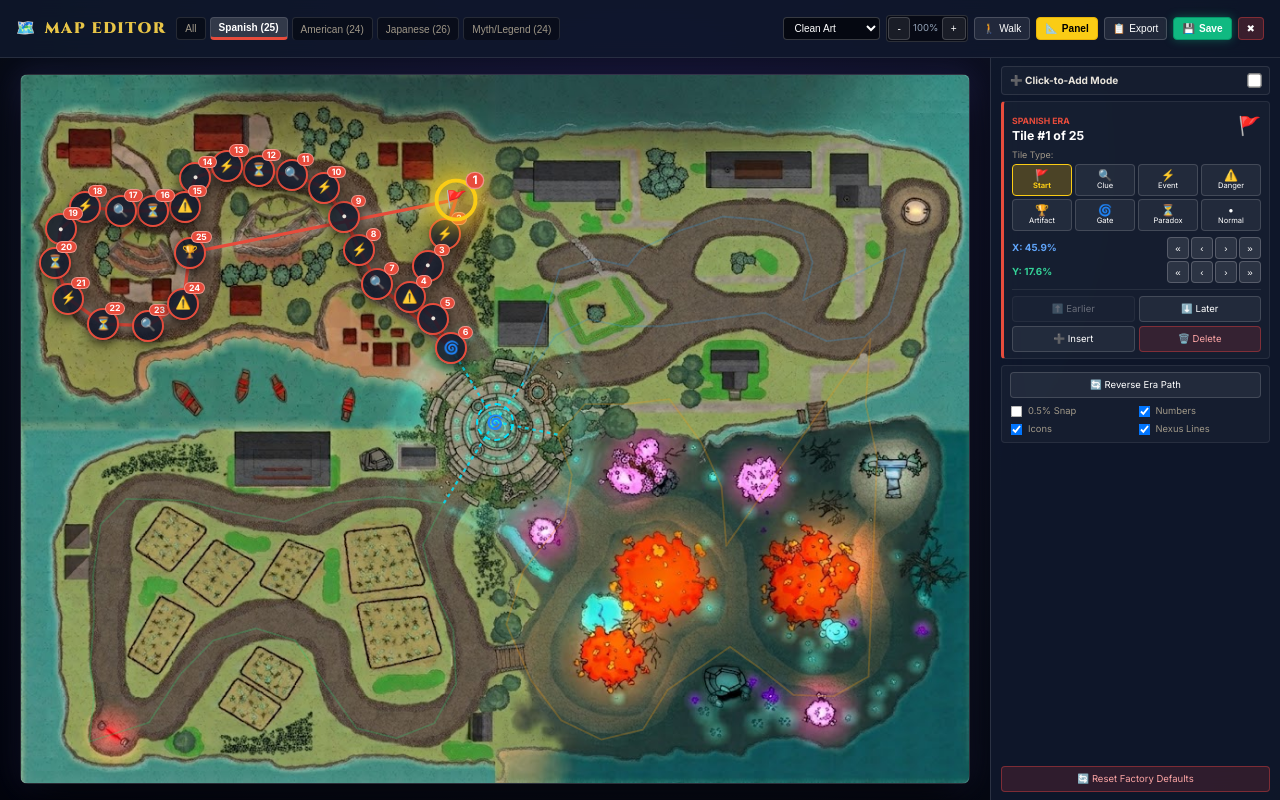
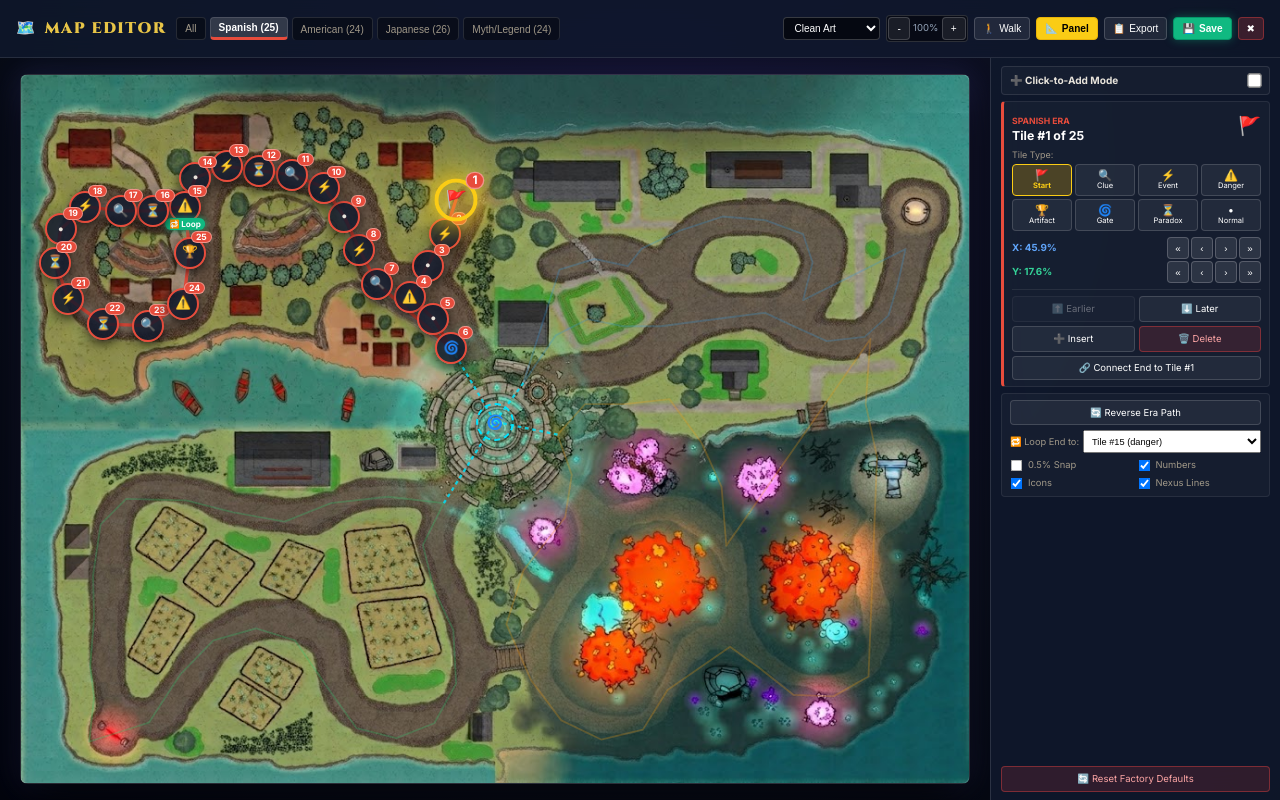
Before and after one commit to Zekerae/PANAHON-Web-Based, a React (Vite) app in the folder panahon-game/: page / in a window 1280 px wide. Both pictures are taken after a click on the button "🗺️ MAP & PATH EDITOR". Built offline with nearby package versions, Linux system fonts and the light colour scheme; a web font is replaced by a local one.

Commit message:
feat: implement core game screen, map editor, and game engine logic

```diff
--- a/panahon-game/src/components/GameScreen.jsx
+++ b/panahon-game/src/components/GameScreen.jsx
@@ -2,7 +2,7 @@ import React, { useState } from 'react';
 import sounds from '../sound.js';
 import {
   ERA_NAMES, ERA_ORDER, ROLES, GAME_CONSTANTS, PLAYER_COLORS,
-  ERA_TILE_COORDINATES, getActiveTileCoordinates
+  ERA_TILE_COORDINATES, getActiveTileCoordinates, getActiveLoopTargets
 } from '../gameData.js';
 import ChatBox from './ChatBox.jsx';
 
@@ -372,8 +372,18 @@ export default function GameScreen({
             <svg className="board-paths-svg" viewBox="0 0 1024 765" preserveAspectRatio="none">
               {ERA_ORDER.map(era => {
                 const coords = (activeCoords[era] || ERA_TILE_COORDINATES[era]);
-                if (!coords) return null;
-                const d = coords.map((c, i) => `${i === 0 ? 'M' : 'L'} ${(c.x * 1024) / 100} ${(c.y * 765) / 100}`).join(' ') + ' Z';
+                if (!coords || coords.length === 0) return null;
+                const loopTargets = (typeof getActiveLoopTargets === 'function') ? getActiveLoopTargets() : {};
+                const targetIdx = loopTargets[era] !== undefined ? loopTargets[era] : (era === 'spanish' ? 14 : 0);
+                const targetCoord = coords[targetIdx];
+
+                let d = coords.map((c, i) => `${i === 0 ? 'M' : 'L'} ${(c.x * 1024) / 100} ${(c.y * 765) / 100}`).join(' ');
+                if (targetIdx === 0) {
+                  d += ' Z';
+                } else if (targetCoord) {
+                  d += ` L ${(targetCoord.x * 1024) / 100} ${(targetCoord.y * 765) / 100}`;
+                }
+
                 const isActiveEra = currentPlayer.currentEra === era;
                 return <path key={era} d={d} className={`board-path-line ${isActiveEra ? 'active-era-path' : ''}`} />;
               })}
--- a/panahon-game/src/components/MapEditor.jsx
+++ b/panahon-game/src/components/MapEditor.jsx
@@ -3,7 +3,7 @@ import sounds from '../sound.js';
 import {
   ERAS, ERA_ORDER, ERA_NAMES,
   ERA_TILE_COORDINATES, ERA_TILE_LAYOUTS,
-  getActiveTileCoordinates, getActiveTileLayouts,
+  DEFAULT_ERA_LOOP_TARGETS, getActiveTileCoordinates, getActiveTileLayouts, getActiveLoopTargets,
   saveCustomMap, resetCustomMap
 } from '../gameData.js';
 
@@ -40,6 +40,7 @@ export default function MapEditor({ onClose }) {
   // Deep clone initial coordinates and layouts
   const [coords, setCoords] = useState(() => JSON.parse(JSON.stringify(getActiveTileCoordinates())));
   const [layouts, setLayouts] = useState(() => JSON.parse(JSON.stringify(getActiveTileLayouts())));
+  const [loopTargets, setLoopTargets] = useState(() => JSON.parse(JSON.stringify(getActiveLoopTargets())));
 
   const [activeEra, setActiveEra] = useState('spanish');
   const [selectedTile, setSelectedTile] = useState({ era: 'spanish', index: 0 });
@@ -342,10 +343,21 @@ export default function MapEditor({ onClose }) {
     triggerToast(`Reversed path traversal direction for ${ERA_NAMES[activeEra]}`, 'info');
   };
 
+  // Set Loop Target for Era (e.g. Tile 25 loops back to Tile 15 in Spanish Era)
+  const handleSetLoopTarget = (era, targetIndex) => {
+    sounds.btnClick();
+    setLoopTargets(prev => ({
+      ...prev,
+      [era]: targetIndex
+    }));
+    const total = coords[era]?.length || 0;
+    triggerToast(`Connected ${ERA_NAMES[era]} End (Tile #${total}) to Tile #${targetIndex + 1}!`);
+  };
+
   // Save to LocalStorage
   const handleSaveToGame = () => {
     sounds.btnClick();
-    const ok = saveCustomMap(coords, layouts);
+    const ok = saveCustomMap(coords, layouts, loopTargets);
     if (ok) {
       triggerToast('💾 Custom Map saved! Game is now using these coordinates.');
     } else {
@@ -360,6 +372,7 @@ export default function MapEditor({ onClose }) {
       resetCustomMap();
       setCoords(JSON.parse(JSON.stringify(ERA_TILE_COORDINATES)));
       setLayouts(JSON.parse(JSON.stringify(ERA_TILE_LAYOUTS)));
+      setLoopTargets(JSON.parse(JSON.stringify(DEFAULT_ERA_LOOP_TARGETS)));
       triggerToast('Map reset to factory defaults.');
     }
   };
@@ -369,14 +382,18 @@ export default function MapEditor({ onClose }) {
     if (!isPreviewWalking) return;
     const curEra = activeEra === 'all' ? 'spanish' : activeEra;
     const max = coords[curEra]?.length || 1;
+    const loopTarget = loopTargets[curEra] !== undefined ? loopTargets[curEra] : (curEra === 'spanish' ? 14 : 0);
 
     const timer = setInterval(() => {
-      setPreviewStep(prev => (prev + 1) % max);
+      setPreviewStep(prev => {
+        if (prev >= max - 1) return loopTarget;
+        return prev + 1;
+      });
       sounds.moveStep();
     }, 450);
 
     return () => clearInterval(timer);
-  }, [isPreviewWalking, activeEra, coords]);
+  }, [isPreviewWalking, activeEra, coords, loopTargets]);
 
   // Selected tile details
   const curTileCoords = selectedTile ? coords[selectedTile.era]?.[selectedTile.index] : null;
@@ -392,6 +409,8 @@ export default function MapEditor({ onClose }) {
       'export const ERA_TILE_LAYOUTS = ' + JSON.stringify(layouts, null, 2) + ';',
       '',
       'export const ERA_TILE_COORDINATES = ' + JSON.stringify(coords, null, 2) + ';',
+      '',
+      'export const DEFAULT_ERA_LOOP_TARGETS = ' + JSON.stringify(loopTargets, null, 2) + ';',
       ''
     ].join('\n');
   };
@@ -529,7 +548,14 @@ export default function MapEditor({ onClose }) {
                 const isSelectedEra = activeEra === era || activeEra === 'all';
                 const opacity = isSelectedEra ? 1 : 0.25;
 
-                const pathData = eraCoords.map((c, i) => `${i === 0 ? 'M' : 'L'} ${(c.x * 1024) / 100} ${(c.y * 765) / 100}`).join(' ') + ' Z';
+                const targetIdx = loopTargets[era] !== undefined ? loopTargets[era] : (era === 'spanish' ? 14 : 0);
+                const targetCoord = eraCoords[targetIdx];
+                let pathData = eraCoords.map((c, i) => `${i === 0 ? 'M' : 'L'} ${(c.x * 1024) / 100} ${(c.y * 765) / 100}`).join(' ');
+                if (targetIdx === 0) {
+                  pathData += ' Z';
+                } else if (targetCoord) {
+                  pathData += ` L ${(targetCoord.x * 1024) / 100} ${(targetCoord.y * 765) / 100}`;
+                }
 
                 return (
                   <path
@@ -619,6 +645,32 @@ export default function MapEditor({ onClose }) {
 
                     {showIcons && (
                       <span className="editor-node-icon">{icon}</span>
+                    )}
+
+                    {/* Loop Destination Marker Badge */}
+                    {loopTargets[era] === idx && (
+                      <span
+                        style={{
+                          position: 'absolute',
+                          bottom: '-9px',
+                          left: '50%',
+                          transform: 'translateX(-50%)',
+                          fontSize: '0.58rem',
+                          background: '#10B981',
+                          color: '#fff',
+                          padding: '0 4px',
+                          borderRadius: '6px',
+                          lineHeight: '12px',
+                          fontWeight: 800,
+                          boxShadow: '0 0 6px rgba(16, 185, 129, 0.8)',
+                          whiteSpace: 'nowrap',
+                          pointerEvents: 'none',
+                          zIndex: 20
+                        }}
+                        title="Loop Destination Space"
+                      >
+                        🔁 Loop
+                      </span>
                     )}
 
                     {/* Test Walker Pawn */}
@@ -810,6 +862,25 @@ export default function MapEditor({ onClose }) {
                       🗑️ Delete
                     </button>
                   </div>
+
+                  {/* Connect Era End to this Space button */}
+                  <button
+                    className="sidebar-btn"
+                    style={{
+                      height: '24px',
+                      fontSize: '0.66rem',
+                      marginTop: '4px',
+                      background: loopTargets[selectedTile.era] === selectedTile.index ? 'rgba(16, 185, 129, 0.28)' : 'rgba(255,255,255,0.06)',
+                      borderColor: loopTargets[selectedTile.era] === selectedTile.index ? '#10B981' : 'rgba(255,255,255,0.18)',
+                      color: loopTargets[selectedTile.era] === selectedTile.index ? '#34D399' : '#fff'
+                    }}
+                    onClick={() => handleSetLoopTarget(selectedTile.era, selectedTile.index)}
+                    title={`Set Tile #${selectedTile.index + 1} as the loop destination for the final space (#${coords[selectedTile.era]?.length})`}
+                  >
+                    {loopTargets[selectedTile.era] === selectedTile.index
+                      ? `✓ Loop Target: Tile #${selectedTile.index + 1}`
+                      : `🔗 Connect End to Tile #${selectedTile.index + 1}`}
+                  </button>
                 </div>
               </div>
             ) : (
@@ -818,16 +889,40 @@ export default function MapEditor({ onClose }) {
               </div>
             )}
 
-            {/* Pathing & Toggles (2x2 Checkbox grid) */}
+            {/* Pathing & Toggles */}
             <div className="editor-panel-section" style={{ padding: '6px 8px' }}>
               <button
                 className="sidebar-btn"
-                style={{ width: '100%', marginBottom: '6px', height: '26px' }}
+                style={{ width: '100%', marginBottom: '5px', height: '25px', fontSize: '0.68rem' }}
                 disabled={activeEra === 'all'}
                 onClick={reversePathDirection}
               >
                 🔄 Reverse Era Path
               </button>
+
+              {/* Era Loop Target selector */}
+              {(() => {
+                const targetEra = activeEra === 'all' ? (selectedTile ? selectedTile.era : 'spanish') : activeEra;
+                return (
+                  <div style={{ display: 'flex', alignItems: 'center', justifyContent: 'space-between', gap: '4px', marginBottom: '5px' }}>
+                    <span style={{ fontSize: '0.66rem', color: 'var(--text-secondary)', whiteSpace: 'nowrap' }}>
+                      🔁 Loop End to:
+                    </span>
+                    <select
+                      className="input-field"
+                      style={{ padding: '1px 4px', fontSize: '0.66rem', height: '23px', flex: 1, minWidth: 0 }}
+                      value={loopTargets[targetEra] ?? (targetEra === 'spanish' ? 14 : 0)}
+                      onChange={(e) => handleSetLoopTarget(targetEra, parseInt(e.target.value, 10))}
+                    >
+                      {(coords[targetEra] || []).map((_, i) => (
+                        <option key={i} value={i}>
+                          Tile #{i + 1} {layouts[targetEra]?.[i] ? `(${layouts[targetEra][i]})` : ''}
+                        </option>
+                      ))}
+                    </select>
+                  </div>
+                );
+              })()}
 
               <div className="editor-checkbox-grid">
                 <label className="editor-checkbox-item">
--- a/panahon-game/src/gameData.js
+++ b/panahon-game/src/gameData.js
@@ -171,6 +171,26 @@ export const ERA_TILE_COORDINATES = {
 };
 
 // Dynamic Map Accessors (Supports in-game Map Editor & Local Storage)
+// Default loop target index for each era (where the last tile connects to)
+// Spanish era: Tile 25 (index 24) connects directly to Tile 15 (index 14) to complete the loop!
+export const DEFAULT_ERA_LOOP_TARGETS = {
+  [ERAS.SPANISH]: 14,   // Tile #15
+  [ERAS.AMERICAN]: 0,   // Tile #1
+  [ERAS.JAPANESE]: 0,   // Tile #1
+  [ERAS.MYTH]: 0        // Tile #1
+};
+
+export function getActiveLoopTargets() {
+  try {
+    const saved = localStorage.getItem('panahon_custom_map_loops');
+    if (saved) {
+      const parsed = JSON.parse(saved);
+      if (parsed && typeof parsed === 'object') return { ...DEFAULT_ERA_LOOP_TARGETS, ...parsed };
+    }
+  } catch (_) {}
+  return { ...DEFAULT_ERA_LOOP_TARGETS };
+}
+
 export function getActiveTileCoordinates() {
   try {
     const saved = localStorage.getItem('panahon_custom_map_coords');
@@ -193,10 +213,11 @@ export function getActiveTileLayouts() {
   return ERA_TILE_LAYOUTS;
 }
 
-export function saveCustomMap(coords, layouts) {
+export function saveCustomMap(coords, layouts, loops) {
   try {
     localStorage.setItem('panahon_custom_map_coords', JSON.stringify(coords));
     localStorage.setItem('panahon_custom_map_layouts', JSON.stringify(layouts));
+    if (loops) localStorage.setItem('panahon_custom_map_loops', JSON.stringify(loops));
     return true;
   } catch (e) {
     console.error('Failed to save custom map to localStorage:', e);
@@ -208,6 +229,7 @@ export function resetCustomMap() {
   try {
     localStorage.removeItem('panahon_custom_map_coords');
     localStorage.removeItem('panahon_custom_map_layouts');
+    localStorage.removeItem('panahon_custom_map_loops');
   } catch (_) {}
 }
 
--- a/panahon-game/src/gameEngine.js
+++ b/panahon-game/src/gameEngine.js
@@ -1,7 +1,7 @@
 // ===== PANAHON: CHRONO SHIFT - Game Engine =====
 
 import {
-  ERAS, ERA_ORDER, ERA_NAMES, TILE_TYPES, ERA_TILE_LAYOUTS, ERA_TILE_COORDINATES, getActiveTileLayouts,
+  ERAS, ERA_ORDER, ERA_NAMES, TILE_TYPES, ERA_TILE_LAYOUTS, ERA_TILE_COORDINATES, getActiveTileLayouts, getActiveLoopTargets,
   ROLES, ROLE_ORDER, ARTIFACTS, ALL_ARTIFACTS, EVENT_CARDS, DANGER_CARDS,
   generateClueCards, generateMissions, GAME_CONSTANTS, SCORING, PLAYER_COLORS
 } from './gameData.js';
@@ -349,11 +349,20 @@ export class GameEngine {
     const player = this.getCurrentPlayer();
     const eraTiles = this.state.board[player.currentEra];
     const currentIdx = player.tileIndex;
+
+    const loopTargets = (typeof getActiveLoopTargets === 'function') ? getActiveLoopTargets() : { spanish: 14 };
+    const eraLoopTarget = loopTargets[player.currentEra] !== undefined ? loopTargets[player.currentEra] : (player.currentEra === 'spanish' ? 14 : 0);
+
     let newIdx = currentIdx + dir;
 
-    // Wrap around the era
-    if (newIdx < 0) newIdx = eraTiles.length - 1;
-    if (newIdx >= eraTiles.length) newIdx = 0;
+    // Wrap around the era path (e.g. Tile 25 connects back to Tile 15 in Spanish Era)
+    if (dir > 0 && currentIdx === eraTiles.length - 1) {
+      newIdx = eraLoopTarget;
+    } else if (newIdx < 0) {
+      newIdx = eraTiles.length - 1;
+    } else if (newIdx >= eraTiles.length) {
+      newIdx = eraLoopTarget;
+    }
 
     // Move
     eraTiles[currentIdx].players = eraTiles[currentIdx].players.filter(id => id !== player.id);
@@ -1149,11 +1158,25 @@ export class GameEngine {
   movePlayer(player, spaces) {
     const tiles = this.state.board[player.currentEra];
     tiles[player.tileIndex].players = tiles[player.tileIndex].players.filter(id => id !== player.id);
-    let newIdx = player.tileIndex + spaces;
-    if (newIdx < 0) newIdx = Math.max(0, newIdx + tiles.length);
-    if (newIdx >= tiles.length) newIdx = newIdx % tiles.length;
-    player.tileIndex = newIdx;
-    tiles[newIdx].players.push(player.id);
+
+    const loopTargets = (typeof getActiveLoopTargets === 'function') ? getActiveLoopTargets() : { spanish: 14 };
+    const eraLoopTarget = loopTargets[player.currentEra] !== undefined ? loopTargets[player.currentEra] : (player.currentEra === 'spanish' ? 14 : 0);
+
+    let cur = player.tileIndex;
+    const step = spaces >= 0 ? 1 : -1;
+    let count = Math.abs(spaces);
+    while (count > 0) {
+      if (step > 0 && cur === tiles.length - 1) {
+        cur = eraLoopTarget;
+      } else {
+        cur += step;
+        if (cur < 0) cur = tiles.length - 1;
+        if (cur >= tiles.length) cur = eraLoopTarget;
+      }
+      count--;
+    }
+    player.tileIndex = cur;
+    tiles[cur].players.push(player.id);
   }
 
   // --- Turn Management ---
```
